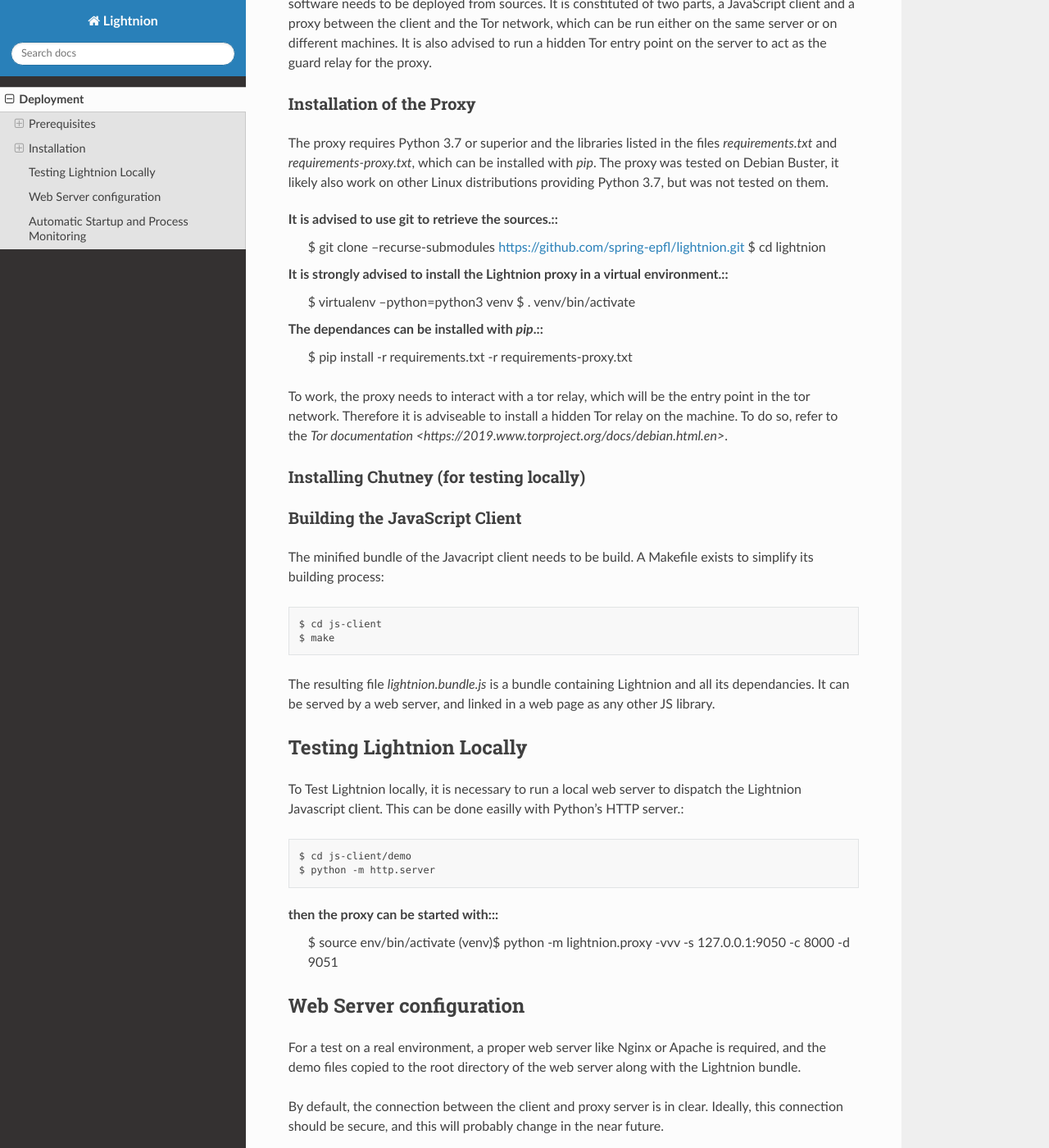
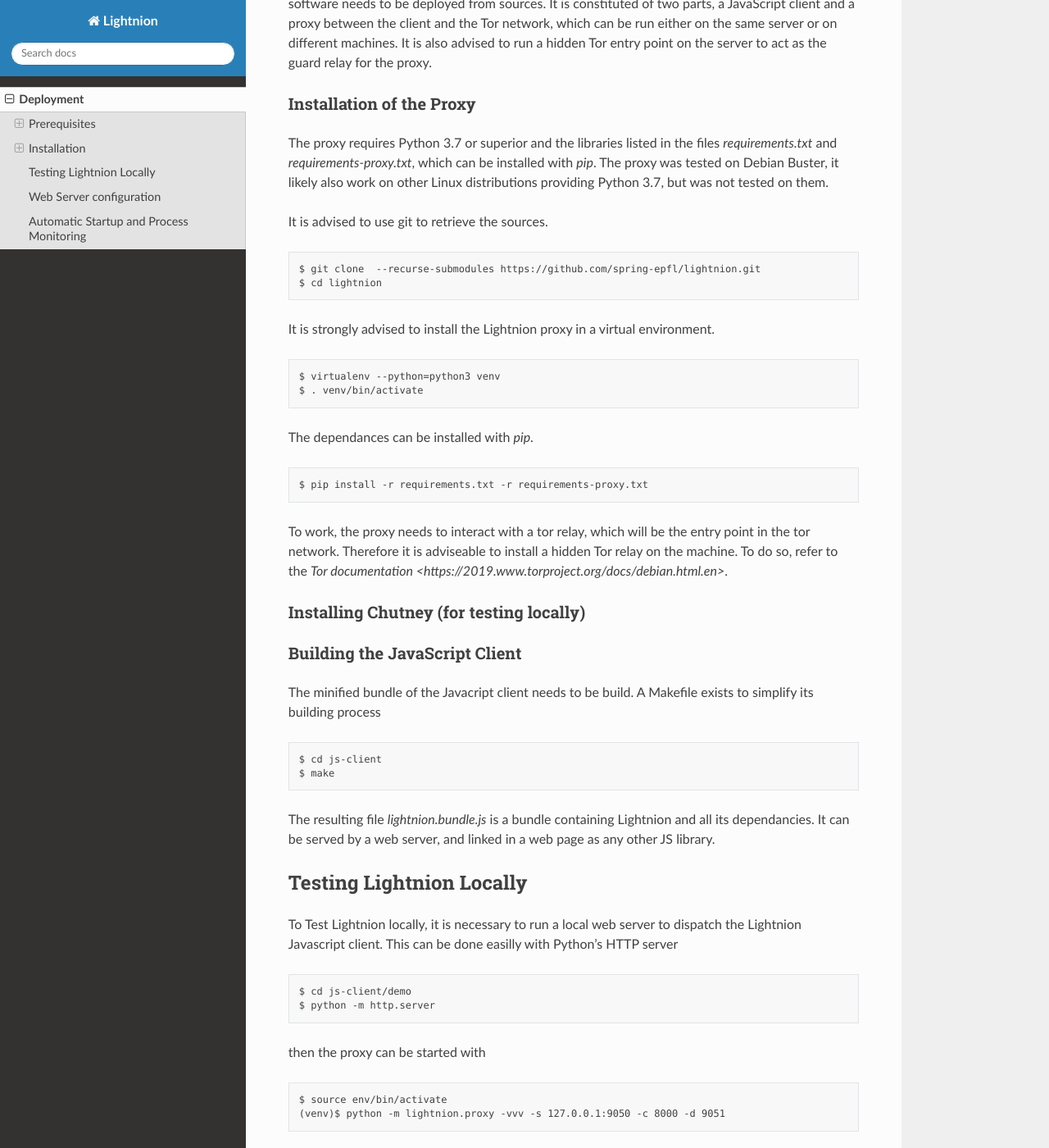
Before and after one commit to spring-epfl/lightnion, a Sphinx documentation site: the page built from docs/source/deploy.rst, in a window 1280 px wide and 1400 px high, scrolled down 811 px. Shown: the whole window at 82% size. Built offline with Sphinx 7.4.7 and the Read the Docs theme 2.0.0, drawn with Linux system fonts in a browser that asks for light colours.

Commit message:
Correct documentation.

```diff
--- a/docs/source/deploy.rst
+++ b/docs/source/deploy.rst
@@ -50,15 +50,18 @@
 `pip`. The proxy was tested on Debian Buster, it likely also work on other
 Linux distributions providing Python 3.7, but was not tested on them.
 
-It is advised to use git to retrieve the sources.::
+It is advised to use git to retrieve the sources.
+::
     $ git clone  --recurse-submodules https://github.com/spring-epfl/lightnion.git
     $ cd lightnion
 
-It is strongly advised to install the Lightnion proxy in a virtual environment.::
+It is strongly advised to install the Lightnion proxy in a virtual environment.
+::
     $ virtualenv --python=python3 venv
     $ . venv/bin/activate
 
-The dependances can be installed with `pip`.::
+The dependances can be installed with `pip`.
+::
     $ pip install -r requirements.txt -r requirements-proxy.txt
 
 To work, the proxy needs to interact with a tor relay, which will be the entry
@@ -75,7 +78,8 @@
 ------------------------------
 
 The minified bundle of the Javacript client needs to be build. A Makefile
-exists to simplify its building process::
+exists to simplify its building process
+::
     $ cd js-client
     $ make
 
@@ -89,11 +93,13 @@
 
 To Test Lightnion locally, it is necessary to run a local web server to
 dispatch the Lightnion Javascript client. This can be done easilly with
-Python's HTTP server.::
+Python's HTTP server
+::
     $ cd js-client/demo
     $ python -m http.server
 
-then the proxy can be started with:::
+then the proxy can be started with
+::
     $ source env/bin/activate
     (venv)$ python -m lightnion.proxy -vvv -s 127.0.0.1:9050 -c 8000 -d 9051
 
```
Also changed, not shown: 1 other file.
